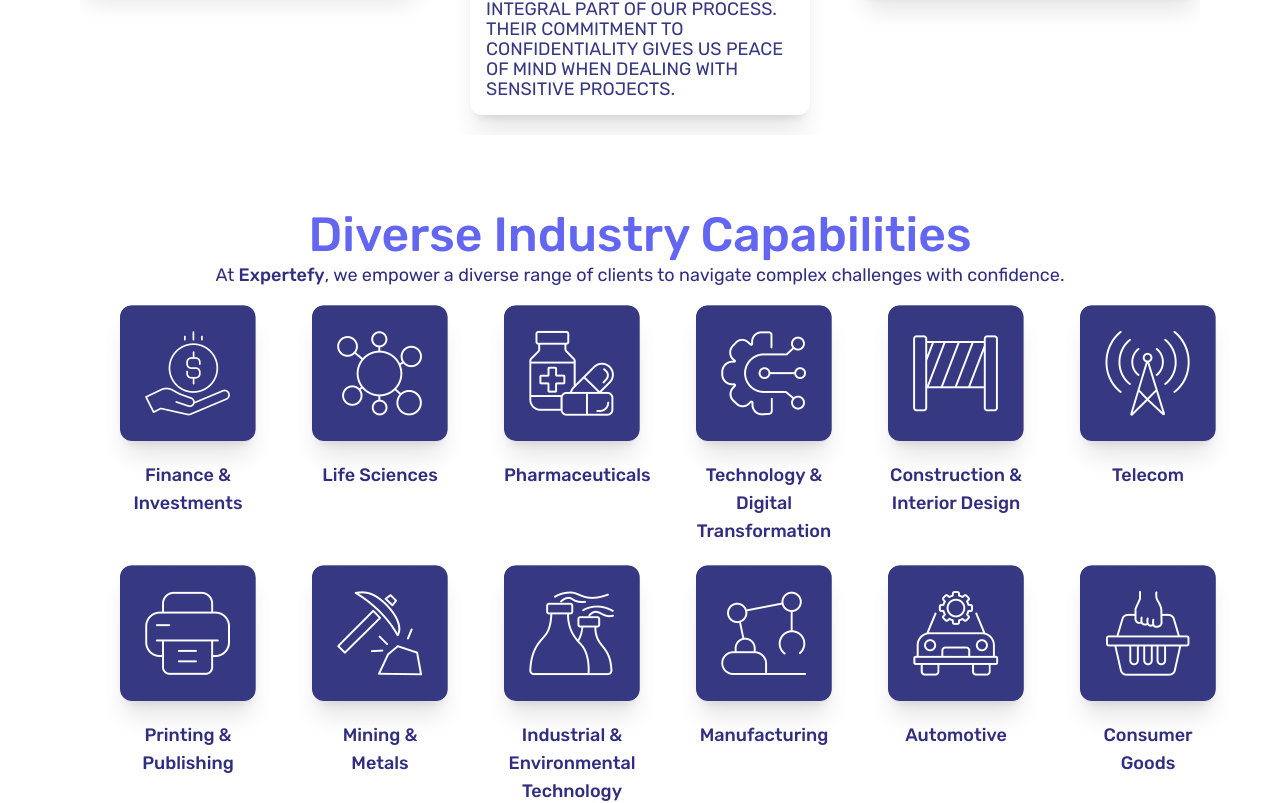
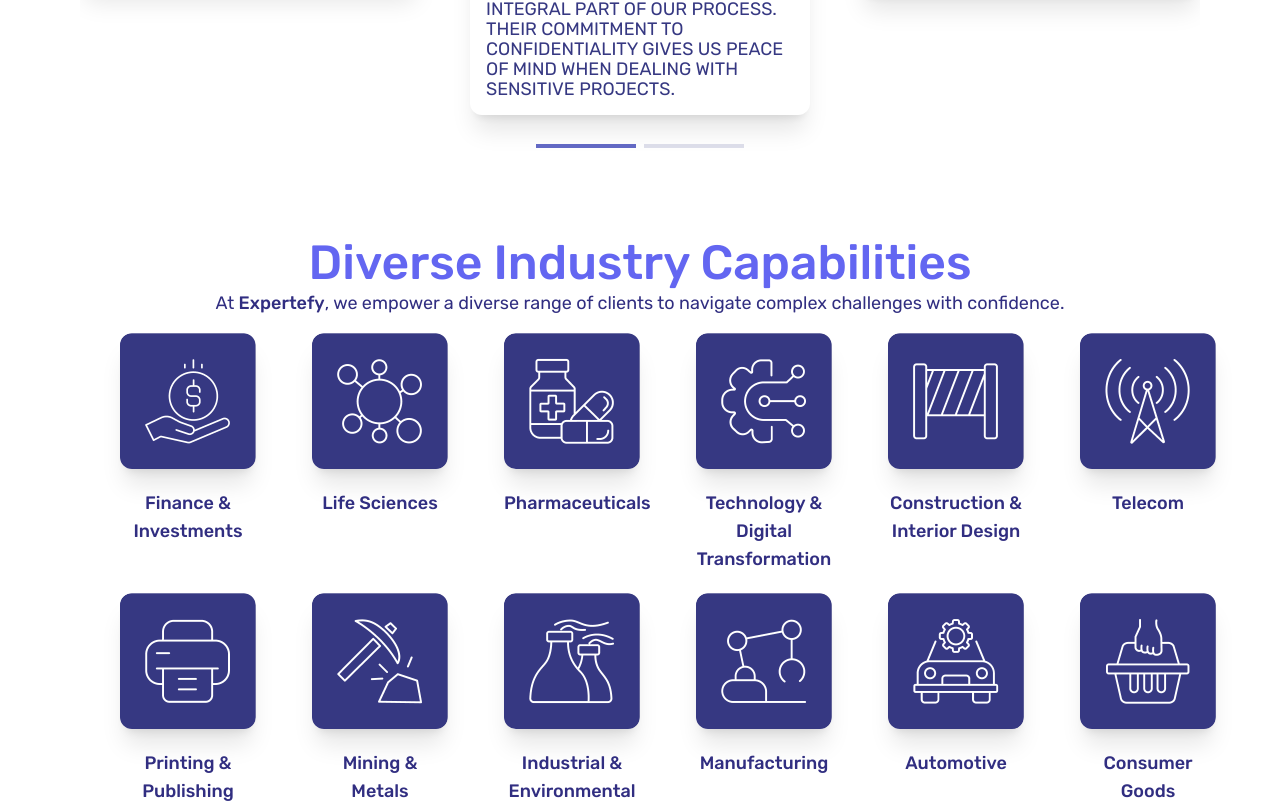
Before and after one commit to NasirBaigIT/expertefy-react, a React (Create React App) app: page / in a window 1280 px wide. Shown: the part 2978-3781 px from the top of the page. Built offline with nearby package versions, Linux system fonts and the light colour scheme.

Commit message:
added testimonials and fixed pagination pointers

```diff
--- a/src/components/Home/Clients/clientsTestimonials.js
+++ b/src/components/Home/Clients/clientsTestimonials.js
@@ -54,6 +54,13 @@ const testimonials = [
     sentence:
       "Their flexibility and responsiveness have allowed us to adapt to our clients' evolving needs quickly. Working with them has been a seamless experience.",
   },
+  {
+    logoSrc:
+      "https://cdn.builder.io/api/v1/image/assets/TEMP/f88115be6c6c5e6a9c98cdaa1f28b6e5e71fab787c494fbc0dcced07a53295ba?apiKey=3756b57bedc84c2cbd55485bb12ec63c&",
+    title: "Global Consulting Firm Engagement Manager",
+    sentence:
+      "Expertefy's personalized approach sets them apart. They took the time to understand our unique needs in the renewable energy sector and connected us with experts who provided invaluable insights.",
+  },
 ];
 
 const ClientsTestimonials = () => {
--- a/src/components/Home/Experts/expertTestimonails.js
+++ b/src/components/Home/Experts/expertTestimonials.js
@@ -64,6 +64,15 @@ const testimonials = [
     name: "Mohammed",
     location: "United Arab Emirates",
   },
+  {
+    logoSrc:
+      "https://cdn.builder.io/api/v1/image/assets/TEMP/f88115be6c6c5e6a9c98cdaa1f28b6e5e71fab787c494fbc0dcced07a53295ba?apiKey=3756b57bedc84c2cbd55485bb12ec63c&",
+    title: "Knowledge sharing satisfactory experience",
+    sentence:
+      "I was contacted by Expertefy … with a request for an expert consultation on electrical distribution infrastructure. As I have vast experience on the subject, I agreed to have a one hour consultation with a Expertefy customer that needed an overview of the latest trends in this market. The discussion was useful to the client and I had great satisfaction to share my knowledge and insights.",
+    name: "Juan",
+    location: "France",
+  },
 ];
 
 const ClientsTestimonials = () => {
--- a/src/index.css
+++ b/src/index.css
@@ -70,3 +70,25 @@ code {
 .bg-light-indigo {
   background-color: #6369C4;
 }
+
+.swiper-button-prev {
+  display: none !important;
+}
+.swiper-button-next {
+  display: none !important;
+}
+.swiper-wrapper {
+  margin-bottom: 48px !important;
+}
+
+.swiper-pagination-bullet {
+  width: 100px !important;
+  height: 4px !important;
+  border-radius: 0 !important;
+  background-color: rgb(54,56,130, 0.8) !important;
+
+}
+
+.swiper-pagination-bullet-active {
+  background-color: #6369C4 !important;
+}
--- a/src/pages/Experts.js
+++ b/src/pages/Experts.js
@@ -1,7 +1,7 @@
 import React from "react";
 import Header from "../components/Clients/Header";
 import ExpertBanner from "../components/Experts/ExpertBanner";
-import ExpertTestimonials from "../components/Home/Experts/expertTestimonails";
+import ExpertTestimonials from "../components/Home/Experts/expertTestimonials";
 
 import expertBanner1 from "../assets/experts/experts-banner-1.png";
 import expertBanner2 from "../assets/experts/experts-banner-2.png";
--- a/src/pages/Home.js
+++ b/src/pages/Home.js
@@ -4,7 +4,7 @@ import HomePoster from "../components/Home/HomePoster/HomePoster";
 import Offers from "../components/Home/Offers/offers";
 import Form from "../components/Home/Form/form";
 import ClientsTestimonials from "../components/Home/Clients/clientsTestimonials";
-import ExpertTestimonials from "../components/Home/Experts/expertTestimonails";
+import ExpertTestimonials from "../components/Home/Experts/expertTestimonials";
 import IndustryCapabilities from "../components/Home/Services/industryCapabilities";
 import Banner from "../components/Home/Banner/banner";
 import Advantage from "../components/Home/Advantage/Advantage";
```
